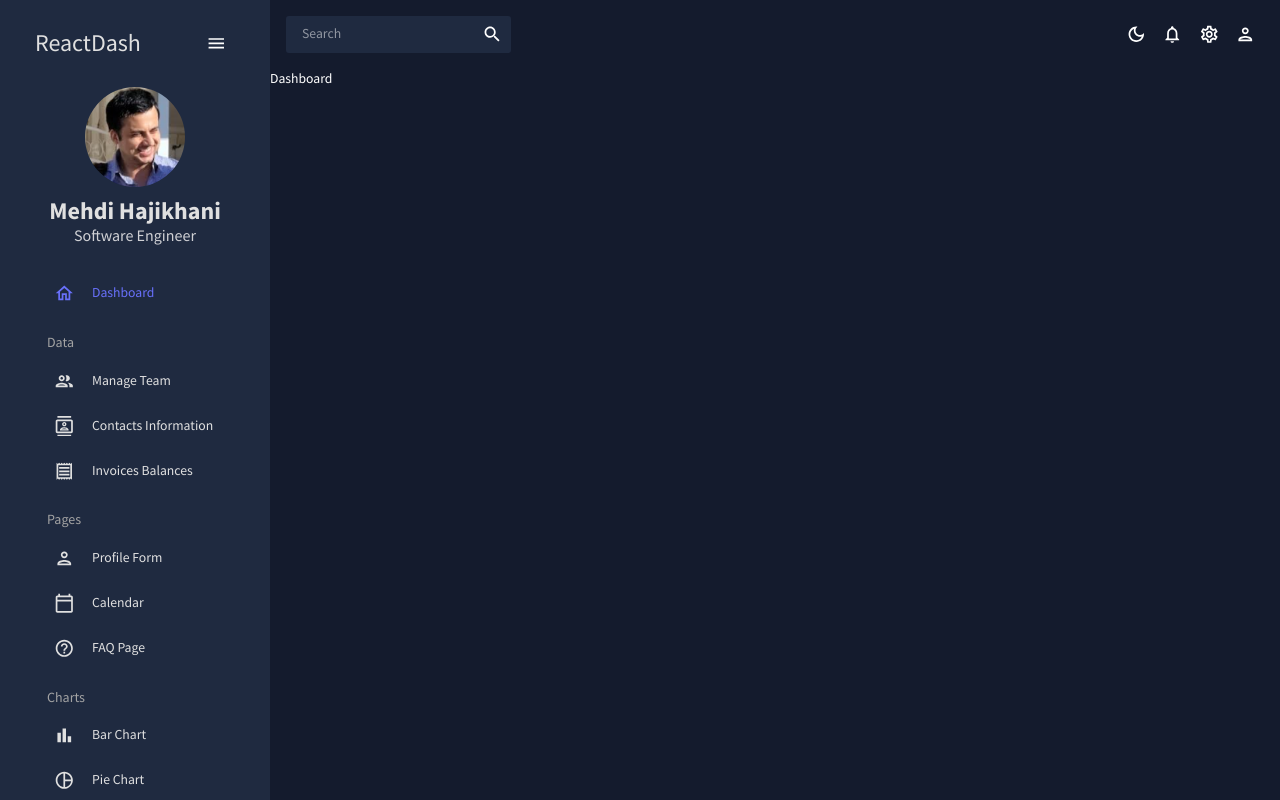
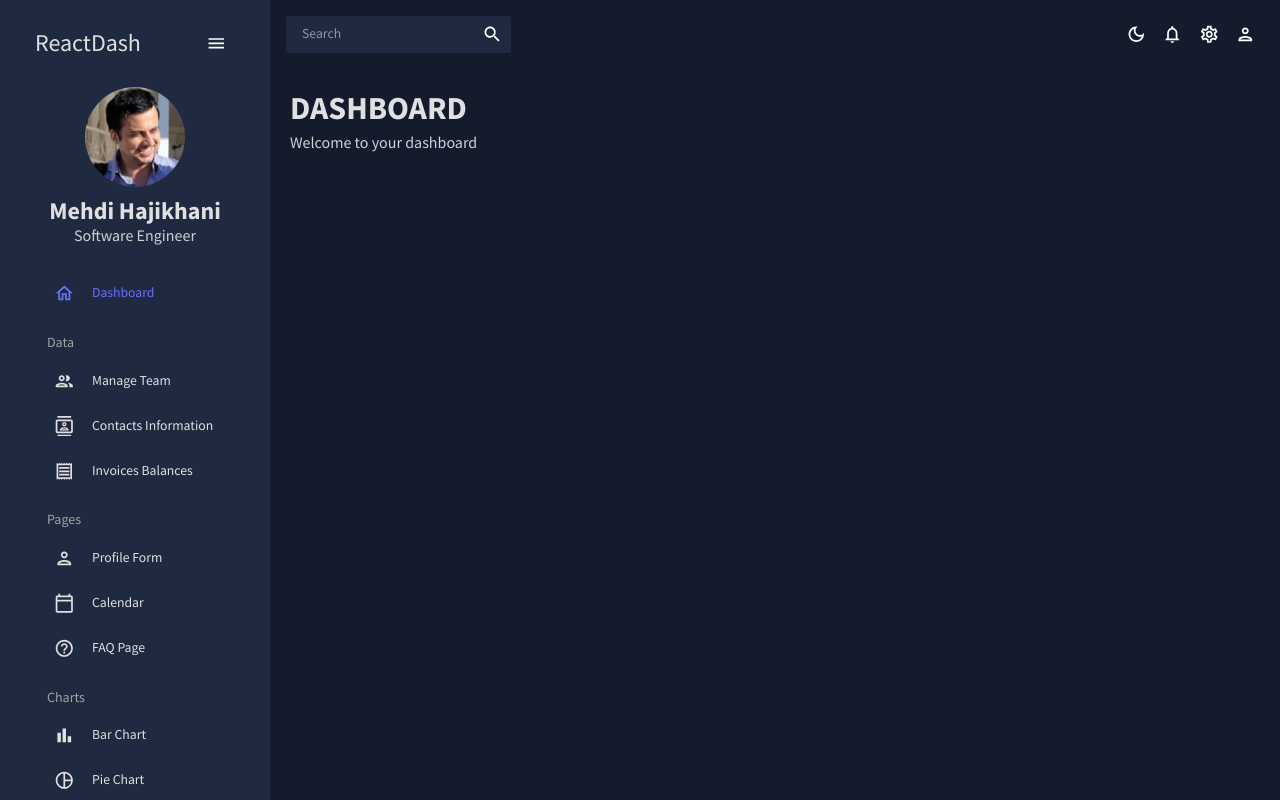
Before and after one commit to mhaji007/ReactDashboard, a React (Create React App) app: page / in a window 1280 px wide. Built offline with nearby package versions, Linux system fonts and the light colour scheme.

Commit message:
Set up dashboard header

```diff
--- /dev/null
+++ b/src/components/Header.jsx
@@ -0,0 +1,24 @@
+import { Typography, Box, useTheme } from "@mui/material";
+import { tokens } from "../theme";
+
+const Header = ({ title, subtitle }) => {
+  const theme = useTheme();
+  const colors = tokens(theme.palette.mode);
+  return (
+    <Box mb="30px">
+      <Typography
+        variant="h2"
+        color={colors.grey[100]}
+        fontWeight="bold"
+        sx={{ m: "0 0 5px 0" }}
+      >
+        {title}
+      </Typography>
+      <Typography variant="h5" color={colors.primary[100]}>
+        {subtitle}
+      </Typography>
+    </Box>
+  );
+};
+
+export default Header;
--- a/src/scenes/dashboard/index.jsx
+++ b/src/scenes/dashboard/index.jsx
@@ -1,5 +1,13 @@
+import { Box } from "@mui/material";
+import Header from "../../components/Header";
 const Dashboard = () => {
-  return <div>Dashboard</div>;
+  return (
+    <Box m="20px">
+      <Box display="flex" justifyContent="space-between" alignItems="center">
+        <Header title="DASHBOARD" subtitle="Welcome to your dashboard" />
+      </Box>
+    </Box>
+  );
 };
 
 export default Dashboard;
```
